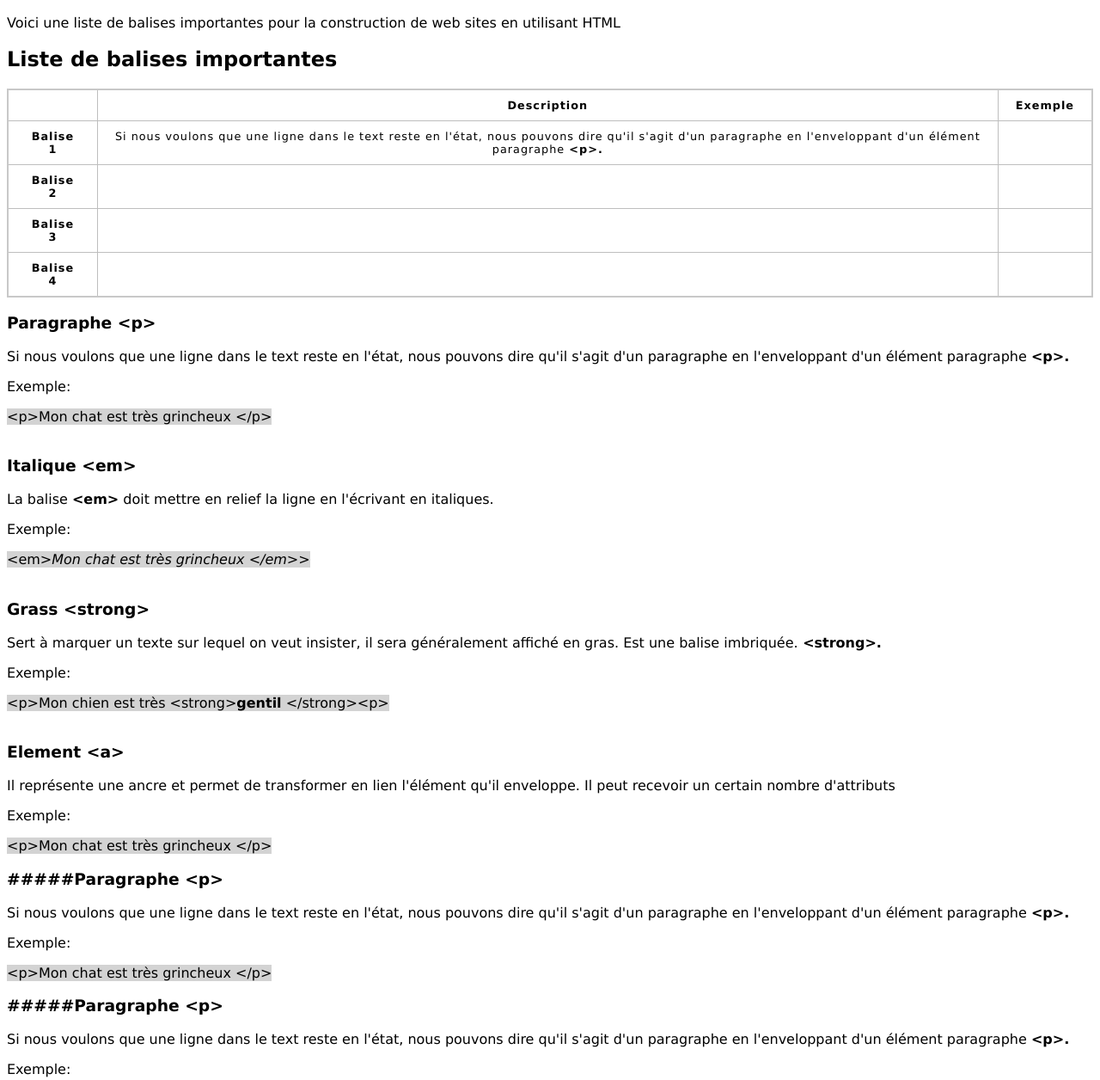
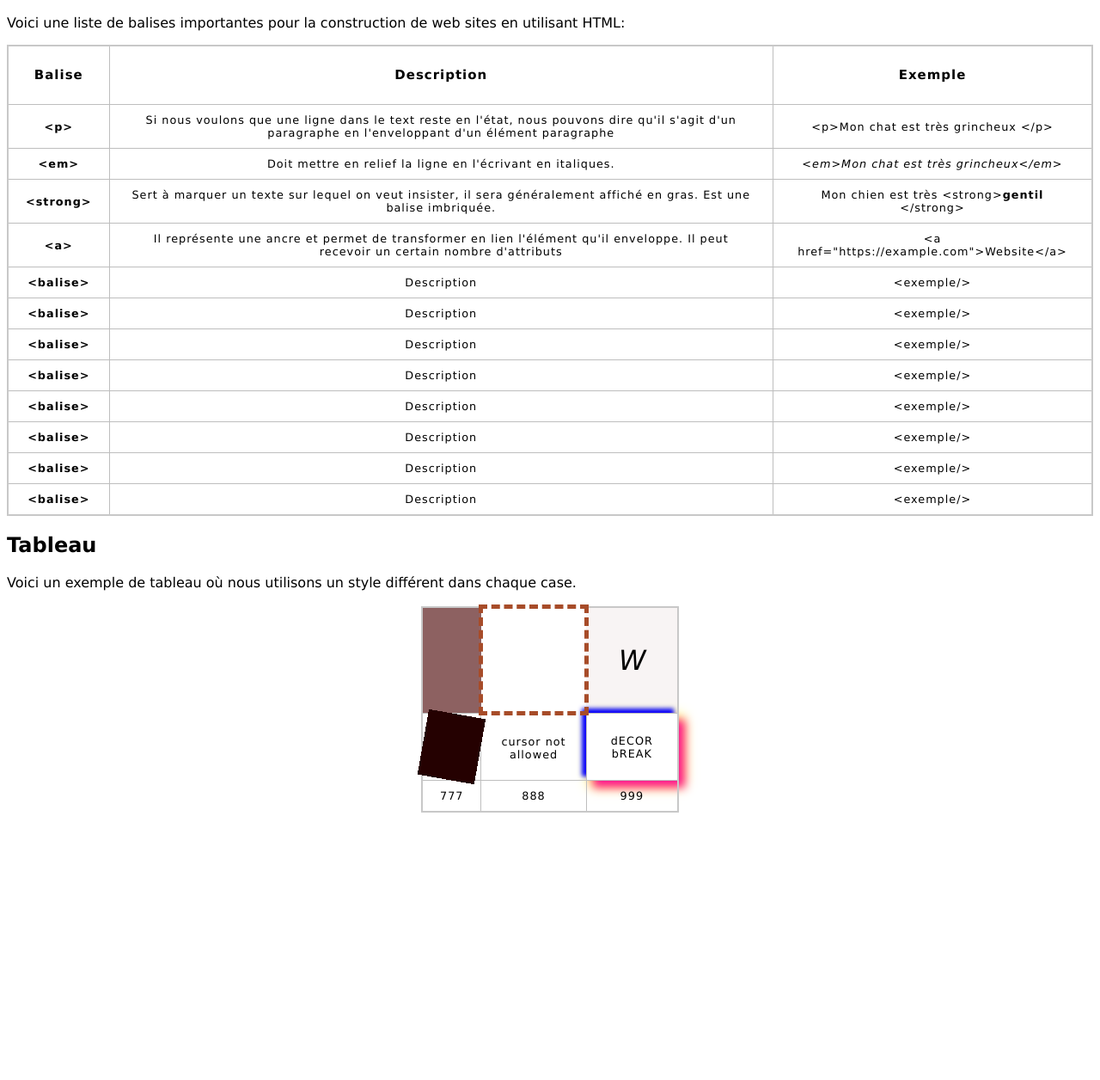
Before and after one commit to barbaracampanini/Web-Front-End, a plain HTML site: page Semaine 2/Exercice 1/html.html in a window 1280 px wide. Shown: the part 322-1578 px from the top of the page at 86% size. After the commit the page ends 1275 px from the top, so only its background shows below. Drawn offline with Linux system fonts and the light colour scheme.

Commit message:
Ajoute de tableaux

```diff
--- a/Semaine 2/Exercice 1/html.html
+++ b/Semaine 2/Exercice 1/html.html
@@ -25,10 +25,10 @@
             produisant ainsi la structure et le contenu visuel de la page.</p>
 
             <h2>Structure de base d'un document HTML</h2>
-            <p>Un document HTML reçoit des balises qui forment sa structure de base</p>
+            <p>Un document HTML reçoit des balises qui forment sa structure de base.</p>
 
             <h2>Liste de balises importantes</h2>
-            <p>Voici une liste de balises importantes pour la construction de web sites en utilisant HTML</p>
+            <p>Voici une liste de balises importantes pour la construction de web sites en utilisant HTML:</p>
 
             <style>
                 html {
@@ -54,82 +54,110 @@
                 caption {
                   padding: 10px;
                 }
-                </style>
-              </head>
-              <body>
-                <h2>Liste de balises importantes</h2>
+            </style>
 
                 <table>
                   <tr>
-                    <td>&nbsp;</td>
-                    <th>Description</th>
-                    <th>Exemple</th>
+                    <th><h3>Balise</h3></th>
+                    <th><h3>Description</h3></th>
+                    <th><h3>Exemple</h3></th>
+                  </tr>
 
+                  <tr>
+                    <th>&lt;p&gt;</th>
+                    <td>Si nous voulons que une ligne dans le text reste en l'état, nous pouvons dire
+                        qu'il s'agit d'un paragraphe en l'enveloppant d'un élément paragraphe</td>
+                    <td>&lt;p&gt;Mon chat est très grincheux &lt;/p&gt;</td>
                   </tr>
+
                   <tr>
-                    <th>Balise 1</th>
-                    <td>Si nous voulons que une ligne dans le text reste en l'état, nous pouvons dire
-                        qu'il s'agit d'un paragraphe en l'enveloppant d'un élément paragraphe <strong> &lt;p&gt;.</td>
-                    <td>&nbsp;</td>
+                    <th>&lt;em&gt;</th>
+                    <td>Doit mettre en relief la ligne en l'écrivant en italiques.</td>
+                    <td><em>&lt;em&gt;Mon chat est très grincheux&lt;/em&gt;</em></td>
+                  </tr>
 
+                  <tr>
+                    <th>&lt;strong&gt;</th>
+                    <td>Sert à marquer un texte sur lequel on veut insister, il sera généralement affiché en gras. Est une balise imbriquée.</td>
+                    <td>Mon chien est très &lt;strong&gt;<strong>gentil</strong> &lt;/strong&gt;</td>
+                  </tr>
 
+                  <tr>
+                    <th>&lt;a&gt;</th>
+                    <td>Il représente une ancre et permet de transformer en lien l'élément qu'il enveloppe. Il peut recevoir un certain nombre d'attributs</td>
+                    <td>&lt;a href="https://example.com">Website&lt;/a&gt;</td>
                   </tr>
+
                   <tr>
-                    <th>Balise 2</th>
-                    <td>&nbsp;</td>
-                    <td>&nbsp;</td>
+                    <th>&lt;balise&gt;</th>
+                    <td>Description</td>
+                    <td>&lt;exemple/&gt;</td>
+                  </tr>
 
+                  <tr>
+                    <th>&lt;balise&gt;</th>
+                    <td>Description</td>
+                    <td>&lt;exemple/&gt;</td>
+                  </tr>
 
+                  <tr>
+                    <th>&lt;balise&gt;</th>
+                    <td>Description</td>
+                    <td>&lt;exemple/&gt;</td>
                   </tr>
+
                   <tr>
-                    <th>Balise 3</th>
-                    <td>&nbsp;</td>
-                    <td>&nbsp;</td>
+                    <th>&lt;balise&gt;</th>
+                    <td>Description</td>
+                    <td>&lt;exemple/&gt;</td>
+                  </tr>
 
+                  <tr>
+                    <th>&lt;balise&gt;</th>
+                    <td>Description</td>
+                    <td>&lt;exemple/&gt;</td>
+                  </tr>
 
+                  <tr>
+                    <th>&lt;balise&gt;</th>
+                    <td>Description</td>
+                    <td>&lt;exemple/&gt;</td>
                   </tr>
+
                   <tr>
-                    <th>Balise 4</th>
-                    <td>&nbsp;</td>
-                    <td>&nbsp;</td>
+                    <th>&lt;balise&gt;</th>
+                    <td>Description</td>
+                    <td>&lt;exemple/&gt;</td>
+                  </tr>
 
+                  <tr>
+                    <th>&lt;balise&gt;</th>
+                    <td>Description</td>
+                    <td>&lt;exemple/&gt;</td>
+                  </tr>
 
-                  </tr>
                 </table>
 
-            <h3>Paragraphe &lt;p&gt;</h3>
-                <p>Si nous voulons que une ligne dans le text reste en l'état, nous pouvons dire
-                qu'il s'agit d'un paragraphe en l'enveloppant d'un élément paragraphe <strong> &lt;p&gt;.</strong></p>
-                <p>Exemple:</p>
-                <span style="background-color: #d3d3d3">&lt;p&gt;Mon chat est très grincheux &lt;/p&gt;</span>
-                <br>
-                <br>
-           <h3>Italique &lt;em&gt;</h3>
-                <p>La balise <strong> &lt;em&gt;</strong> doit mettre en relief la ligne en l'écrivant en italiques.</p>
-                <p>Exemple:</p>
-                <span style="background-color: #d3d3d3">&lt;em&gt;<em>Mon chat est très grincheux &lt;/em&gt;</em>></span>
-                <br>
-                <br>
-            <h3>Grass &lt;strong&gt;</h3>
-                <p>Sert à marquer un texte sur lequel on veut insister, il sera généralement affiché en gras. Est une balise imbriquée.<strong> &lt;strong&gt;.</strong></p>
-                <p>Exemple:</p>
-                <span style="background-color: #d3d3d3">&lt;p&gt;Mon chien est très &lt;strong&gt;<strong>gentil</strong> &lt;/strong&gt;&lt;p&gt;</span>
-                <br>
-                <br>
-            <h3>Element &lt;a&gt;</h3>
-                <p>Il représente une ancre et permet de transformer en lien l'élément qu'il enveloppe. Il peut recevoir un certain nombre d'attributs</p>
-                <p>Exemple:</p>
-                <span style="background-color: #d3d3d3">&lt;p&gt;Mon chat est très grincheux &lt;/p&gt;</span>
-            <h3>#####Paragraphe &lt;p&gt;</h3>
-                <p>Si nous voulons que une ligne dans le text reste en l'état, nous pouvons dire
-                qu'il s'agit d'un paragraphe en l'enveloppant d'un élément paragraphe <strong> &lt;p&gt;.</strong></p>
-                <p>Exemple:</p>
-                <span style="background-color: #d3d3d3">&lt;p&gt;Mon chat est très grincheux &lt;/p&gt;</span>
-            <h3>#####Paragraphe &lt;p&gt;</h3>
-                <p>Si nous voulons que une ligne dans le text reste en l'état, nous pouvons dire
-                qu'il s'agit d'un paragraphe en l'enveloppant d'un élément paragraphe <strong> &lt;p&gt;.</strong></p>
-                <p>Exemple:</p>
-                <span style="background-color: #d3d3d3">&lt;p&gt;Mon chat est très grincheux &lt;/p&gt;</span>
+                <h2>Tableau</h2>
+                <p>Voici un exemple de tableau où nous utilisons un style différent dans chaque case.</p>
+
+                <table border="1" align="center" width="300" height="100">
+                    <tr>
+                      <td style="background-color: rgb(141, 97, 97)"></td>
+                      <td style="border: 5px dashed rgb(167, 76, 41)"></td>
+                      <td style="font-style:oblique; font-size: xx-large; background-color: rgb(248, 244, 244); border: 3px"><p>W</p></td>
+                    </tr>
+                    <tr>
+                      <td style="transform: rotate(10deg); background: rgb(37, 1, 1);"></td>
+                      <td style="cursor: not-allowed;"><p>cursor not allowed</p></td>
+                      <td style="box-decoration-break: slice; box-shadow: 8px 8px 10px 0 #ff1493, -5px -5px 5px 0 #00f, 5px 5px 15px 0 #ff0;"><p>dECOR bREAK</p></td>
+                    </tr>
+                    <tr>
+                      <td>777</td>
+                      <td>888</td>
+                      <td>999</td>
+                    </tr>
+                  </table>
 
 
         </body>
```
